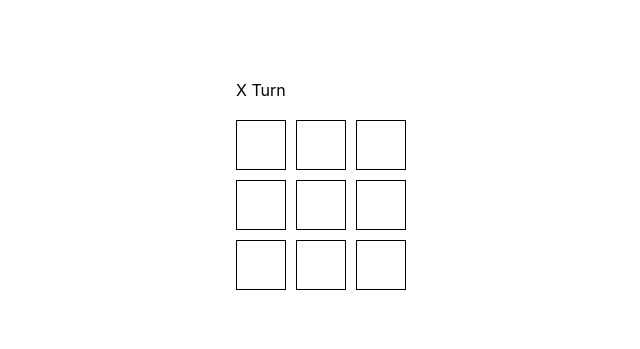
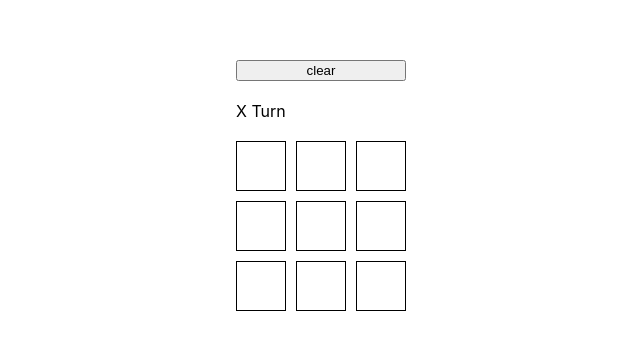
Before and after one commit to lohi212/react_tic_tac_toe, a React (Create React App) app: page / in a window 1280 px wide. Shown: the part 175-524 px from the top of the page, without its empty margins (319-959 px from the left). Built offline with nearby package versions, Linux system fonts and the light colour scheme.

Commit message:
feat(clear): clear button

```diff
--- a/src/App.js
+++ b/src/App.js
@@ -14,6 +14,7 @@ function App() {
   return (
     <div className="App">
       <div className="container">
+        <button onClick={() => setValues(new Array(9))}>clear</button>
         <Winner
           user={user}
           values={values}
```
